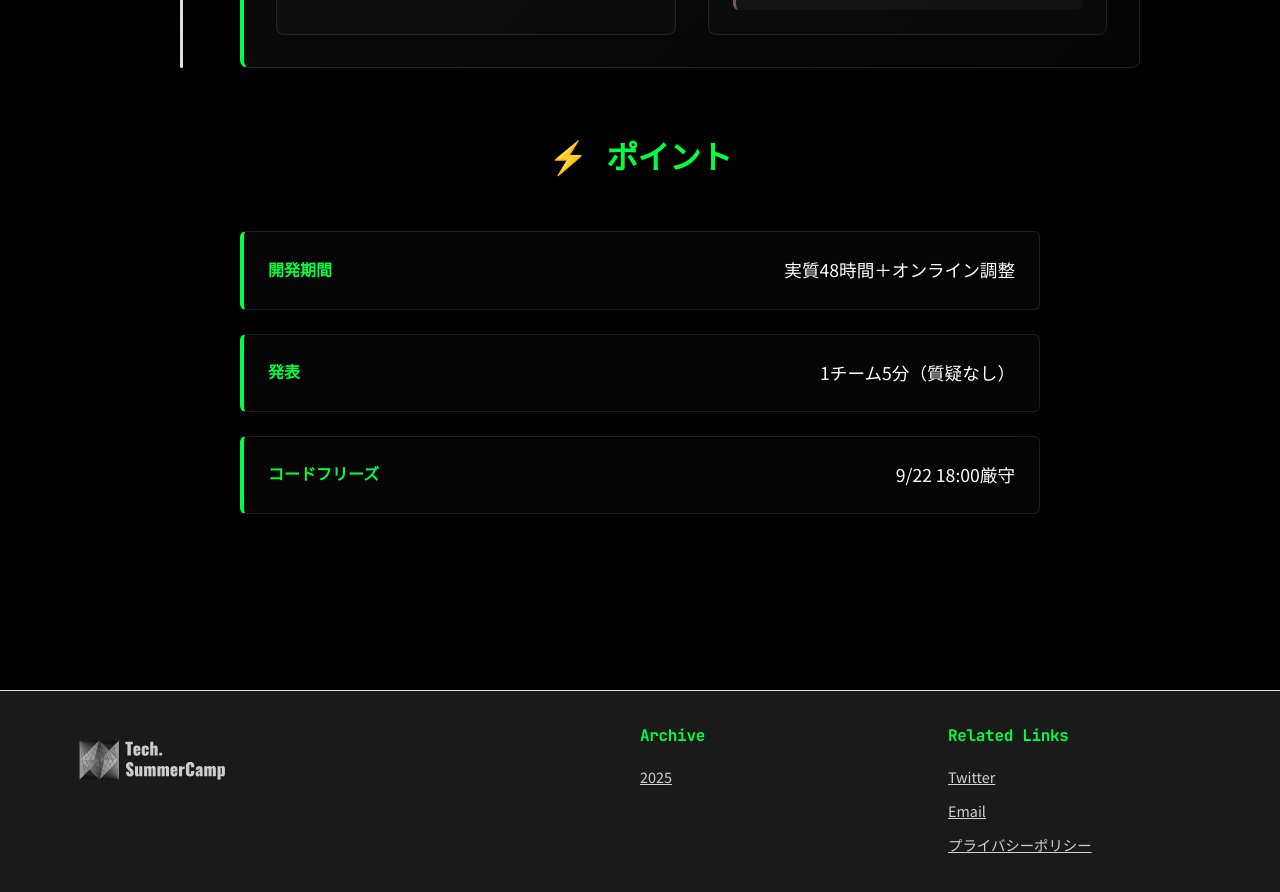
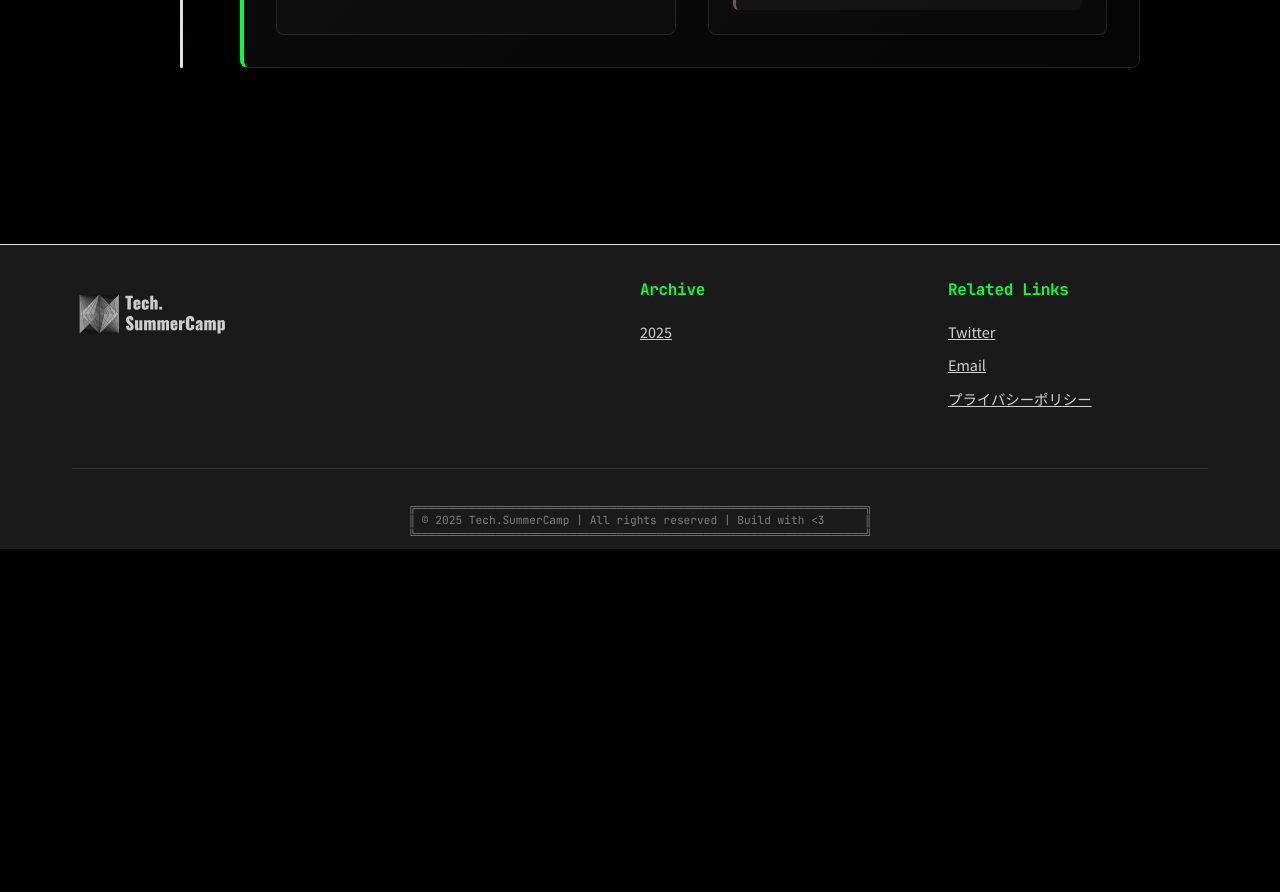
Before and after one commit to Tech-SummerCamp/TSC, a React (Vite) app: page /2025/schedule in a window 1280 px wide. Shown: the part 2100-2992 px from the top of the page. After the commit the page ends 2649 px from the top, so only its background shows below. Built offline with nearby package versions, Linux system fonts and the light colour scheme.

Commit message:
FBもらった箇所の文言を修正

```diff
--- a/src/pages/2025/News.jsx
+++ b/src/pages/2025/News.jsx
@@ -7,7 +7,7 @@ const News = () => {
       id: 1,
       date: '2025.01.15',
       title: 'Tech.SummerCamp 2025 開催決定',
-      content: 'Tech.SummerCamp 2025の開催が正式に決定しました。今年も全国から選ばれた学生エンジニアが集まり、48時間の開発に挑戦します。',
+      content: 'Tech.SummerCamp 2025の開催が正式に決定しました。今年も全国から選ばれた学生エンジニアが集まります。',
       category: 'announcement'
     },
     {
--- a/src/pages/2025/Schedule.jsx
+++ b/src/pages/2025/Schedule.jsx
@@ -148,24 +148,6 @@ const Schedule = () => {
             </div>
           </div>
 
-          <div className="schedule-points">
-            <h2>⚡ ポイント</h2>
-            <div className="points-list">
-              <div className="point-item">
-                <span className="point-label">開発期間</span>
-                <span className="point-value">実質48時間＋オンライン調整</span>
-              </div>
-              <div className="point-item">
-                <span className="point-label">発表</span>
-                <span className="point-value">1チーム5分（質疑なし）</span>
-              </div>
-              <div className="point-item">
-                <span className="point-label">コードフリーズ</span>
-                <span className="point-value">9/22 18:00厳守</span>
-              </div>
-            </div>
-          </div>
-
         </div>
       </section>
     </div>
```
